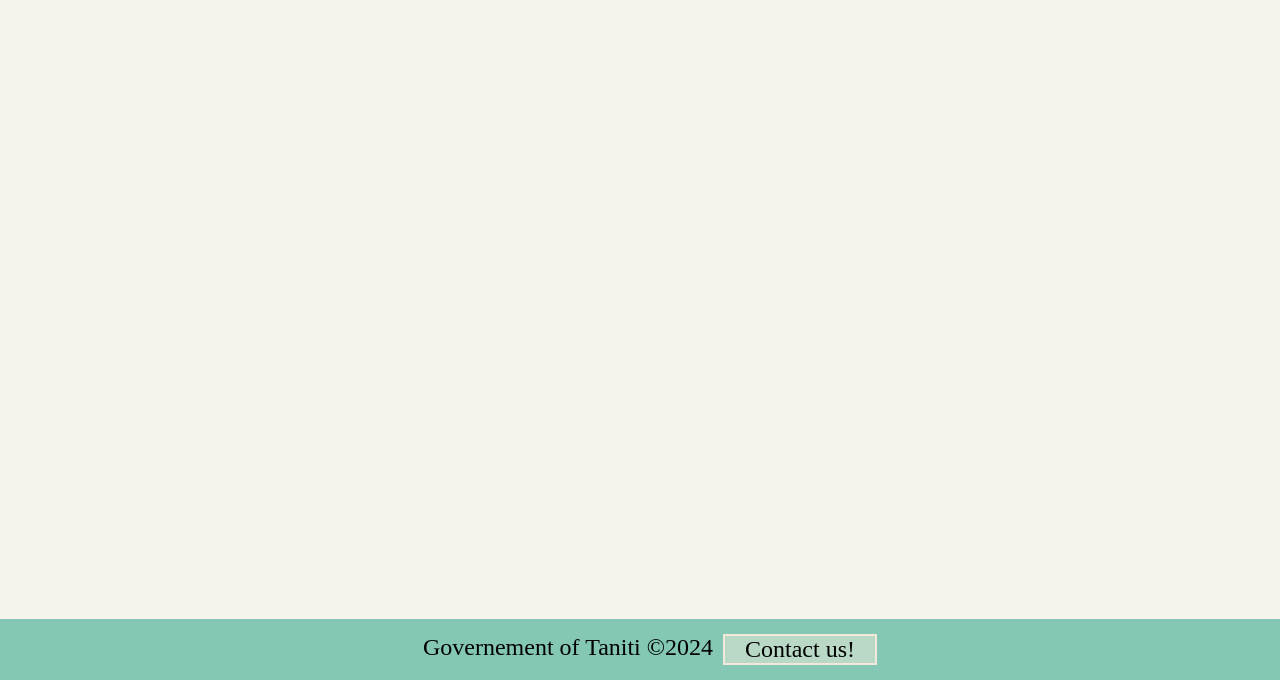
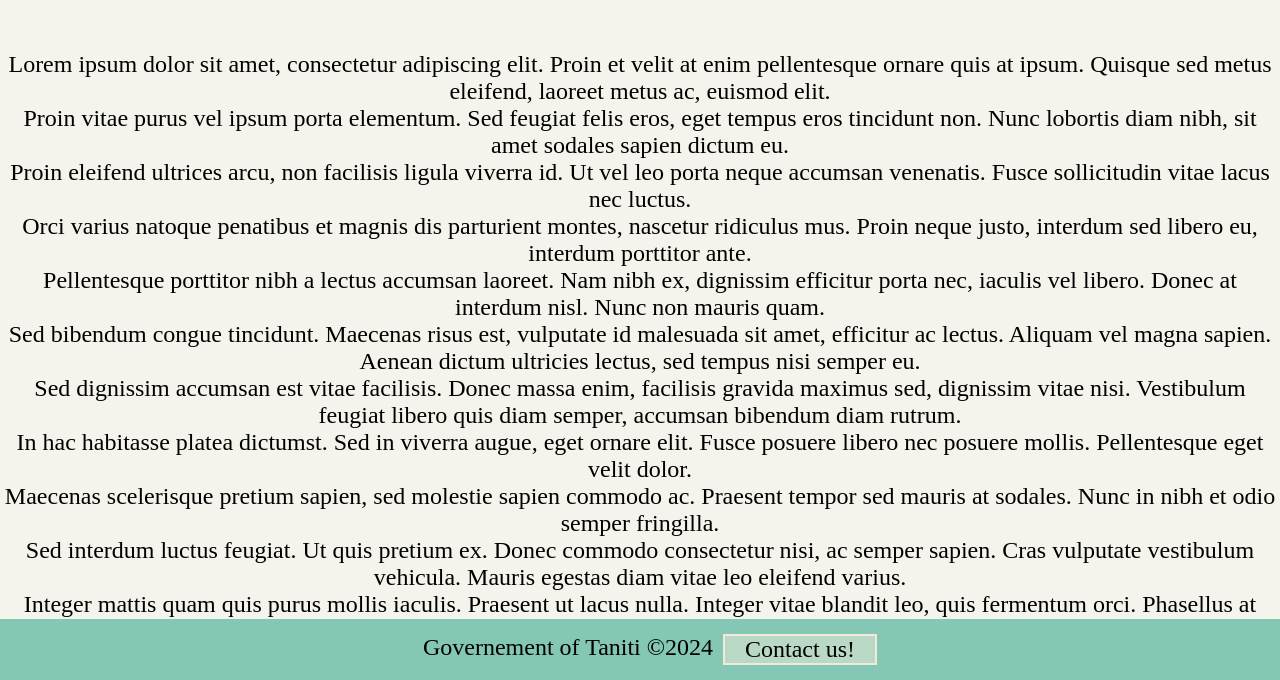
Before and after one commit to ngender-wgu/taniti-project, a plain HTML site: page tourist_spots.html in a window 1280 px wide. Shown: the part 120-800 px from the top of the page. Drawn offline with Linux system fonts and the light colour scheme.

Commit message:
tourist_spots | Added body content

```diff
--- a/tourist_spots.html
+++ b/tourist_spots.html
@@ -40,6 +40,19 @@
 
 		<br><h1 id="TanitiBranding" class="branding centered">Taniti's best tourist spots</h1><br><br>
 
+		<p class="centered">Lorem ipsum dolor sit amet, consectetur adipiscing elit. Proin et velit at enim pellentesque ornare quis at ipsum. Quisque sed metus eleifend, laoreet metus ac, euismod elit.</p>
+		<p class="centered">Proin vitae purus vel ipsum porta elementum. Sed feugiat felis eros, eget tempus eros tincidunt non. Nunc lobortis diam nibh, sit amet sodales sapien dictum eu.</p>
+		<p class="centered">Proin eleifend ultrices arcu, non facilisis ligula viverra id. Ut vel leo porta neque accumsan venenatis. Fusce sollicitudin vitae lacus nec luctus.</p>
+		<p class="centered">Orci varius natoque penatibus et magnis dis parturient montes, nascetur ridiculus mus. Proin neque justo, interdum sed libero eu, interdum porttitor ante.</p>
+		<p class="centered">Pellentesque porttitor nibh a lectus accumsan laoreet. Nam nibh ex, dignissim efficitur porta nec, iaculis vel libero. Donec at interdum nisl. Nunc non mauris quam.</p>
+		<p class="centered">Sed bibendum congue tincidunt. Maecenas risus est, vulputate id malesuada sit amet, efficitur ac lectus. Aliquam vel magna sapien. Aenean dictum ultricies lectus, sed tempus nisi semper eu.</p>
+		<p class="centered">Sed dignissim accumsan est vitae facilisis. Donec massa enim, facilisis gravida maximus sed, dignissim vitae nisi. Vestibulum feugiat libero quis diam semper, accumsan bibendum diam rutrum.</p>
+		<p class="centered">In hac habitasse platea dictumst. Sed in viverra augue, eget ornare elit. Fusce posuere libero nec posuere mollis. Pellentesque eget velit dolor.</p>
+		<p class="centered">Maecenas scelerisque pretium sapien, sed molestie sapien commodo ac. Praesent tempor sed mauris at sodales. Nunc in nibh et odio semper fringilla.</p>
+		<p class="centered">Sed interdum luctus feugiat. Ut quis pretium ex. Donec commodo consectetur nisi, ac semper sapien. Cras vulputate vestibulum vehicula. Mauris egestas diam vitae leo eleifend varius.</p>
+		<p class="centered">Integer mattis quam quis purus mollis iaculis. Praesent ut lacus nulla. Integer vitae blandit leo, quis fermentum orci. Phasellus at condimentum eros.</p>
+		<p class="centered">Donec non ante et est eleifend gravida eget in mi. Quisque in libero ornare, iaculis ligula sed, vestibulum libero.</p>
+
 	</body>
 
 	<footer>
```
